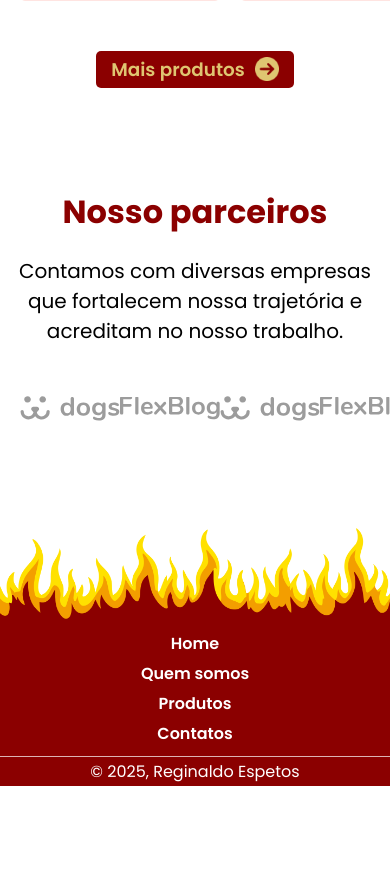
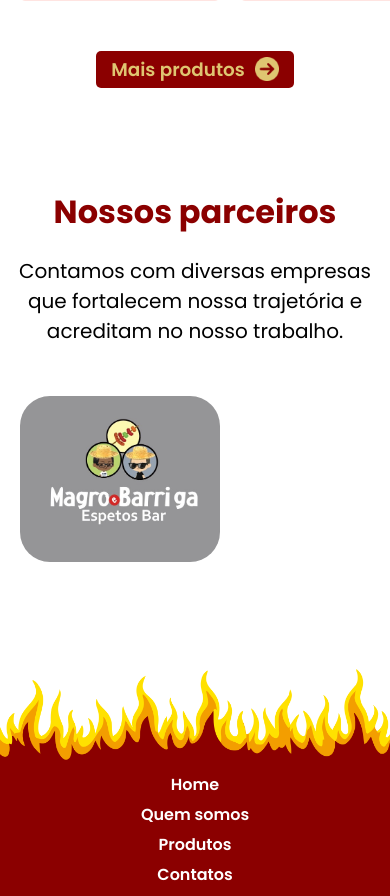
Before and after one commit to Henrique-Enzo/Reginaldo-Espetos, a PHP site: page / in a window 390 px wide. Shown: the part 1879-2775 px from the top of the page. Before the commit the page ends 2665 px from the top, so only its background shows below. Run offline with PHP 8.4, Linux system fonts and the light colour scheme.

Commit message:
ajustando dimensao da imagem parceiros

```diff
--- a/css/home.css
+++ b/css/home.css
@@ -228,6 +228,7 @@
 
 .parceiros img {
   width: 300px;
+  border-radius: 30px;
 }
 
 @media (max-width: 950px) {
@@ -244,7 +245,7 @@
   }
 
   .parceiros img {
-    width: 150px;
+    width: 300px;
   }
 }
 
@@ -306,7 +307,7 @@
   }
 
   .parceiros img {
-    width: 100px;
+    width: 200px;
   }
 
   .home-parceiros p {
--- a/index.html
+++ b/index.html
@@ -77,18 +77,10 @@
     <button><a href="produtos.html">Mais produtos</a><img src="assets_reginaldo/seta-dourado.png"></button>
   </section>
   <section class="home-parceiros">
-    <h1>Nosso parceiros</h1>
+    <h1>Nossos parceiros</h1>
     <p>Contamos com diversas empresas que fortalecem nossa trajetória e acreditam no nosso trabalho.</p>
     <ul class="parceiros">
-      <li><img src="assets_reginaldo/parceiros/dogs.svg" alt=""></li>
-      <li><img src="assets_reginaldo/parceiros/flexblog.svg" alt=""></li>
-      <li><img src="assets_reginaldo/parceiros/dogs.svg" alt=""></li>
-      <li><img src="assets_reginaldo/parceiros/flexblog.svg" alt=""></li>
-      <li><img src="assets_reginaldo/parceiros/dogs.svg" alt=""></li>
-      <li><img src="assets_reginaldo/parceiros/flexblog.svg" alt=""></li>
-      <li><img src="assets_reginaldo/parceiros/dogs.svg" alt=""></li>
-      <li><img src="assets_reginaldo/parceiros/flexblog.svg" alt=""></li>
-      <li><img src="assets_reginaldo/parceiros/flexblog.svg" alt=""></li>
+      <li><img src="assets_reginaldo/teste-parceiros.jpg" alt=""></li>
       </div>
   </section>
 
```
Also changed, not shown: assets_reginaldo/teste-parceiros.jpg (added).
